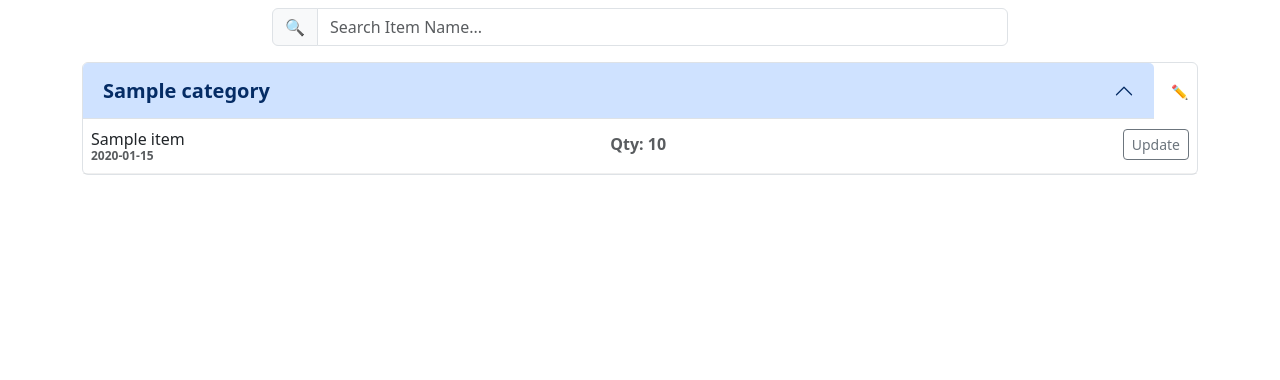
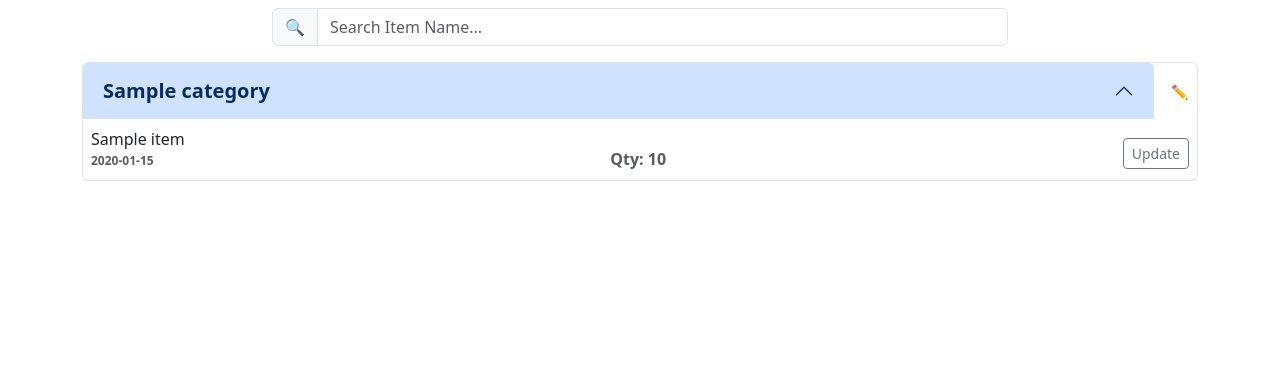
Before and after one commit to Nic0cava/FB_Merch, a Flask app: page / in a window 1280 px wide, after a click that opens the changed part. Shown: the part 56-436 px from the top of the page. Run offline with Flask 3, Linux system fonts and the light colour scheme; tables that the repository leaves empty hold one stand-in row (values such as "Sample post").

Commit message:
bug fixes

```diff
--- a/merch/categories/forms.py
+++ b/merch/categories/forms.py
@@ -1,12 +1,12 @@
 from flask_wtf import FlaskForm
 from wtforms import StringField, SubmitField
-from wtforms.validators import DataRequired, EqualTo
+from wtforms.validators import DataRequired, Length
 from wtforms import ValidationError
 
 from merch.models import Category
 
 class AddCategoryForm(FlaskForm):
-    name = StringField("Name",validators=[DataRequired()])
+    name = StringField("Name",validators=[DataRequired(), Length(max=64)])
     submit = SubmitField("Add New Category")
 
     # WTForms validator must be named validate_<fieldname>
@@ -15,7 +15,7 @@ class AddCategoryForm(FlaskForm):
             raise ValidationError("This category name already exists!")
 
 class UpdateCategoryForm(FlaskForm):
-    name = StringField("Name",validators=[DataRequired()])
+    name = StringField("Name",validators=[DataRequired(), Length(max=64)])
     submit = SubmitField("Update")
 
     def __init__(self, original_name=None, *args, **kwargs):
--- a/merch/core/views.py
+++ b/merch/core/views.py
@@ -11,6 +11,12 @@ def index():
     q = request.args.get('q', '').strip()
     q_lower = q.lower() if q else ''
 
+    # treat these as "out of stock" searches
+    OUT_TOKENS = {'status:out', 'out of stock', 'outofstock', 'oos', 'out', 'stock:0', 'qty:0'}
+
+    is_out_search = q_lower in OUT_TOKENS
+
+
     # load categories (no joinedload because items may be dynamic)
     categories = Category.query.order_by(Category.name).all()
     cat_ids = [c.id for c in categories]
@@ -23,11 +29,15 @@ def index():
 
     for cat in categories:
         items = items_by_cat.get(cat.id, []) or []
-        if q_lower:
+        if is_out_search:
+            filtered = [i for i in items if (i.quantity or 0) == 0]
+            cat.sorted_items = sorted(filtered, key=lambda i: (i.name or '').lower())
+        elif q_lower:
             filtered = [i for i in items if q_lower in (i.name or '').lower()]
             cat.sorted_items = sorted(filtered, key=lambda i: (i.name or '').lower())
         else:
             cat.sorted_items = sorted(items, key=lambda i: (i.name or '').lower())
+
 
     # when searching, drop categories that have no matching items
     if q_lower:
--- a/merch/static/style.css
+++ b/merch/static/style.css
@@ -28,7 +28,7 @@
   justify-content: space-between;
   border-bottom: 1px solid rgba(0,0,0,0.06);
   padding: 0.5rem;
-  margin-top: -1.25rem; /* brings row2 closer to row1 */
+  margin-top: -1rem; /* brings row2 closer to row1 */
 }
 
 .item-date {
@@ -36,11 +36,11 @@
 }
 
 .item-qty {
-    margin-top: -1.5rem;
+    margin-top: -0.25rem;
 }
 
 .item-actions {
-    margin-top: -1.5rem;
+    margin-top: -1rem;
 }
 
 .accordion-button {
@@ -80,3 +80,12 @@ body > .container,
 main, .content, .page-body {
   padding-bottom: calc(var(--site-footer-height) + 1rem);
 }
+
+.item-row1, .item-row2 {
+  flex-wrap: wrap; /* allow wrapping when needed */
+}
+
+.item-name {
+  white-space: normal;  /* ensure text can wrap */
+  word-break: break-word; /* break long words if needed */
+}
--- a/merch/templates/base.html
+++ b/merch/templates/base.html
@@ -6,8 +6,8 @@
     <title>Funky Buddha Merch</title>
     <link href="https://cdn.jsdelivr.net/npm/bootstrap@5.3.6/dist/css/bootstrap.min.css" rel="stylesheet" integrity="sha384-4Q6Gf2aSP4eDXB8Miphtr37CMZZQ5oXLH2yaXMJ2w8e2ZtHTl7GptT4jmndRuHDT" crossorigin="anonymous">
     <script src="https://cdn.jsdelivr.net/npm/bootstrap@5.3.6/dist/js/bootstrap.bundle.min.js" integrity="sha384-j1CDi7MgGQ12Z7Qab0qlWQ/Qqz24Gc6BM0thvEMVjHnfYGF0rmFCozFSxQBxwHKO" crossorigin="anonymous"></script>
+     <!-- your app script(s) -->
   <link rel="stylesheet" href="{{ url_for('static', filename='style.css') }}">
-  <!-- <link rel="icon" href="{{ url_for('static', filename='Espresso.png') }}" type="image/png"> -->
 </head>
 <body>
     <nav class="navbar navbar-expand-lg bg-body-tertiary sticky-top">
--- a/merch/templates/index.html
+++ b/merch/templates/index.html
@@ -53,7 +53,7 @@
       <div class="accordion-body p-0">
         {% for item in category.sorted_items %}
          <div class="item-row1 d-flex">
-    <div class="item-name text-truncate" title="{{ item.name }}">{{ item.name }}</div>
+    <div class="item-name" title="{{ item.name }}">{{ item.name }}</div>
 </div>
 <div class="item-row2 d-flex">
     <div class="item-date text-muted text-center">
@@ -61,7 +61,11 @@
     </div>
 
     <div class="item-qty text-muted text-center">
-        <strong>Qty: {{ item.quantity }}</strong>
+        {% if (item.quantity or 0) == 0 %}
+          <strong class="text-danger">Out of Stock</strong>
+        {% else %}
+          <strong>Qty: {{ item.quantity }}</strong>
+        {% endif %}
     </div>
 
     <div class="item-actions text-end">
```
Also changed, not shown: merch/items/forms.py (+5 -5 lines).
